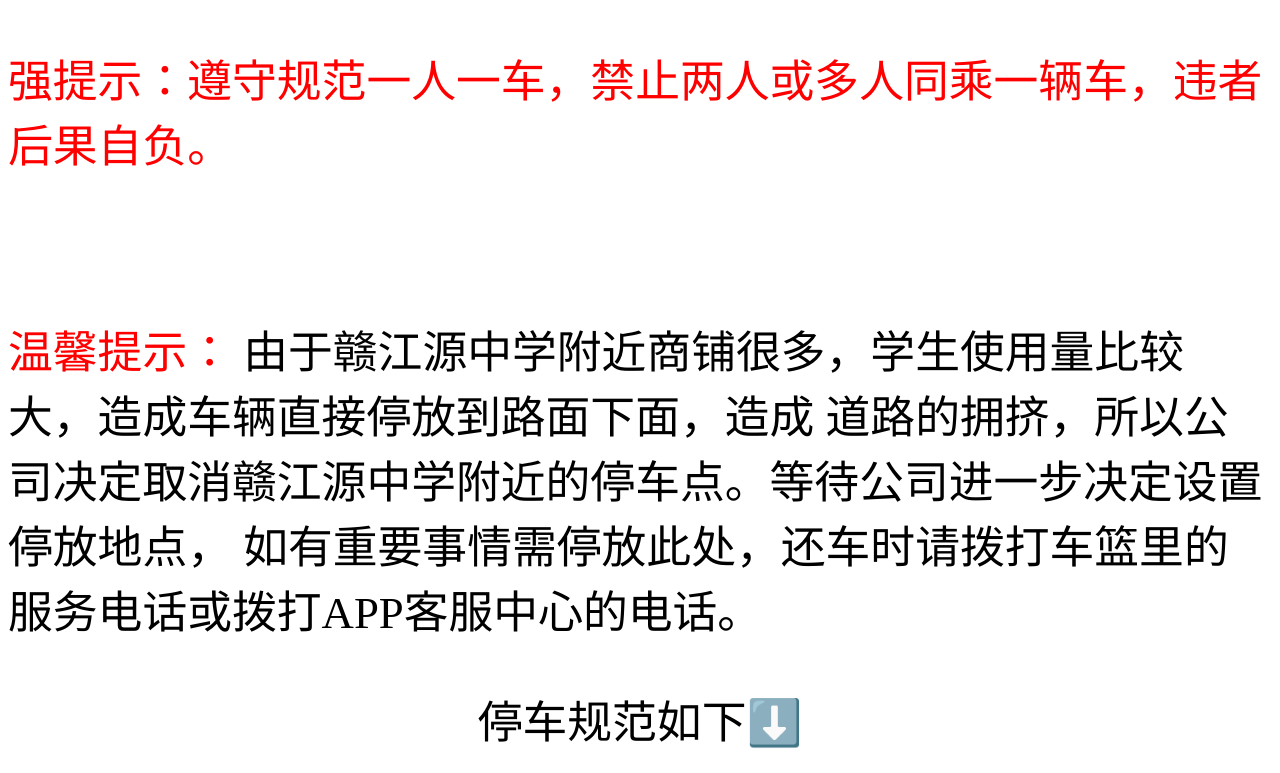
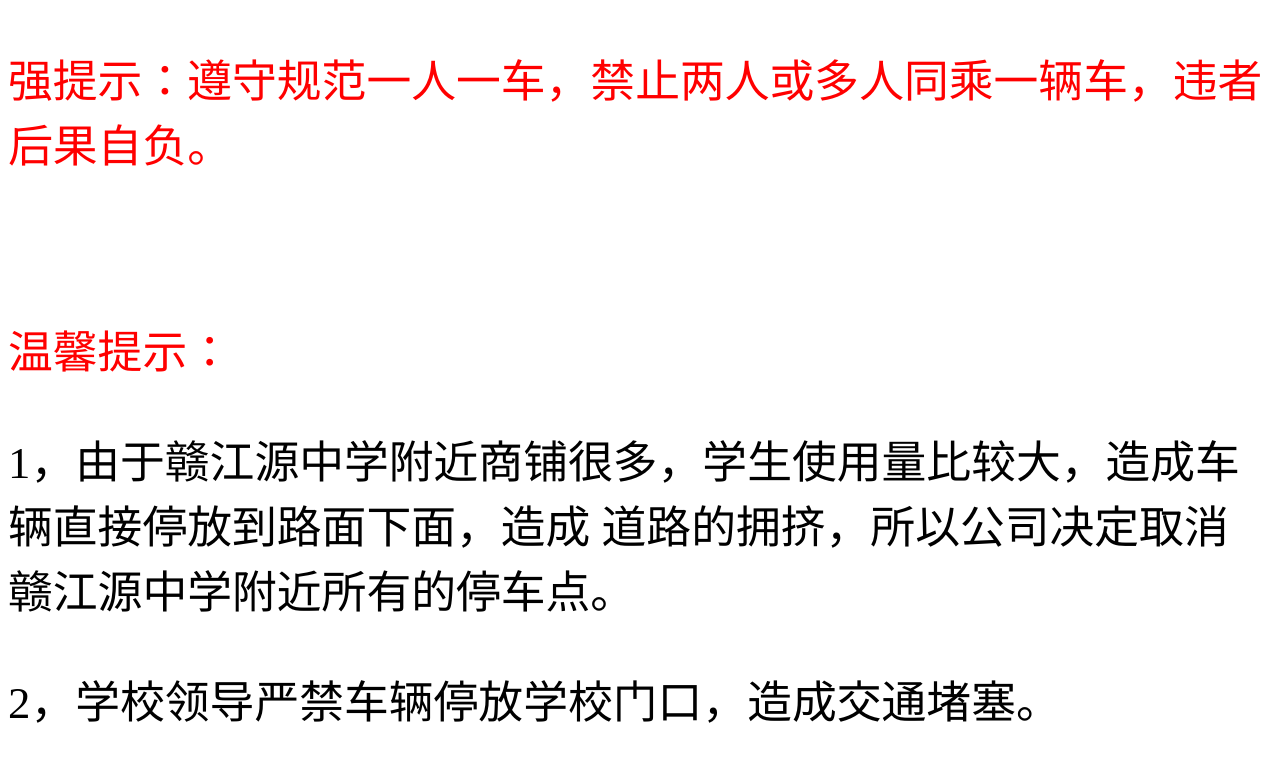
Before and after one commit to hengxingyema/simpleads, a website: page public/index.html in a window 1280 px wide. Shown: the top 773 px of the page. Drawn offline with Linux system fonts and the light colour scheme.

Commit message:
石城通知

```diff
--- a/public/index.html
+++ b/public/index.html
@@ -16,10 +16,10 @@
 		<br>
 		<p>
 			<span style="color: red;">温馨提示：</span>
-			<span>由于赣江源中学附近商铺很多，学生使用量比较大，造成车辆直接停放到路面下面，造成
-				道路的拥挤，所以公司决定取消赣江源中学附近的停车点。等待公司进一步决定设置停放地点，
-				如有重要事情需停放此处，还车时请拨打车篮里的服务电话或拨打APP客服中心的电话。
-			</span>
+			<p>1，由于赣江源中学附近商铺很多，学生使用量比较大，造成车辆直接停放到路面下面，造成
+				道路的拥挤，所以公司决定取消赣江源中学附近所有的停车点。
+			</p>
+			<p>2，学校领导严禁车辆停放学校门口，造成交通堵塞。</p>
 		</p>
 
 		<p style="text-align: center;">停车规范如下⬇️</p>
```
